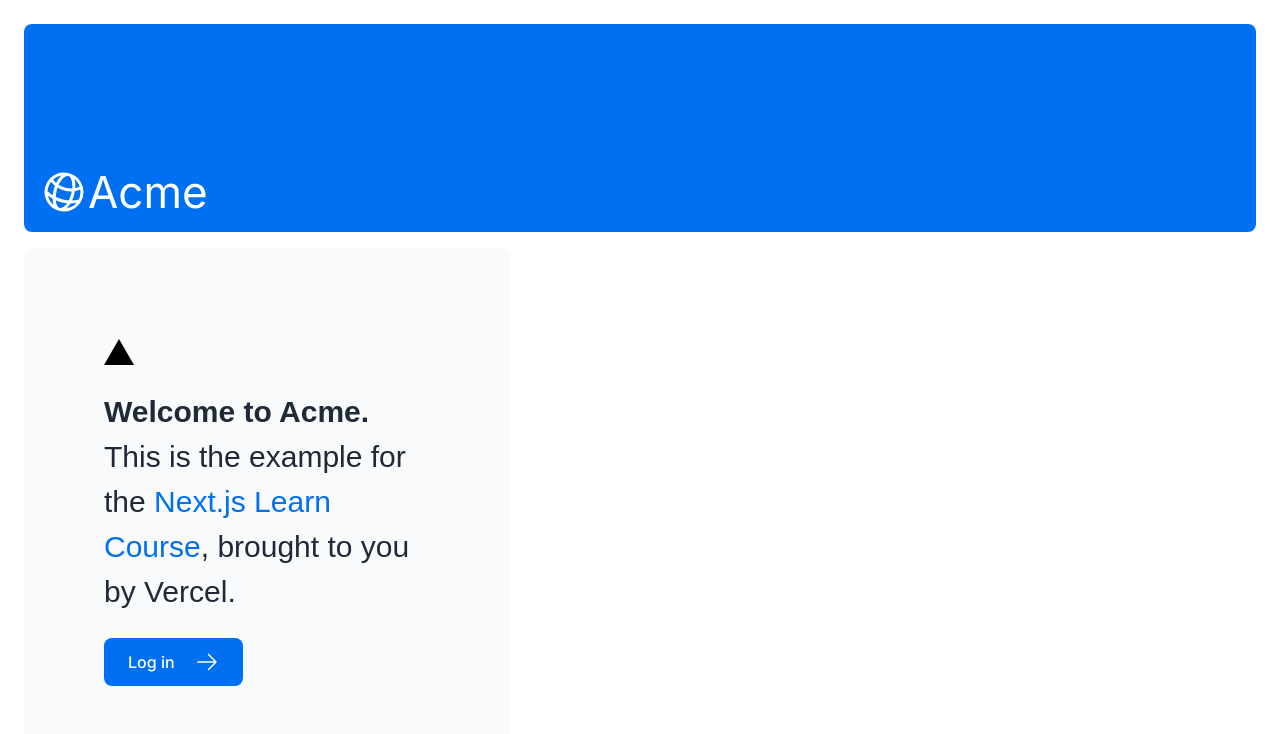
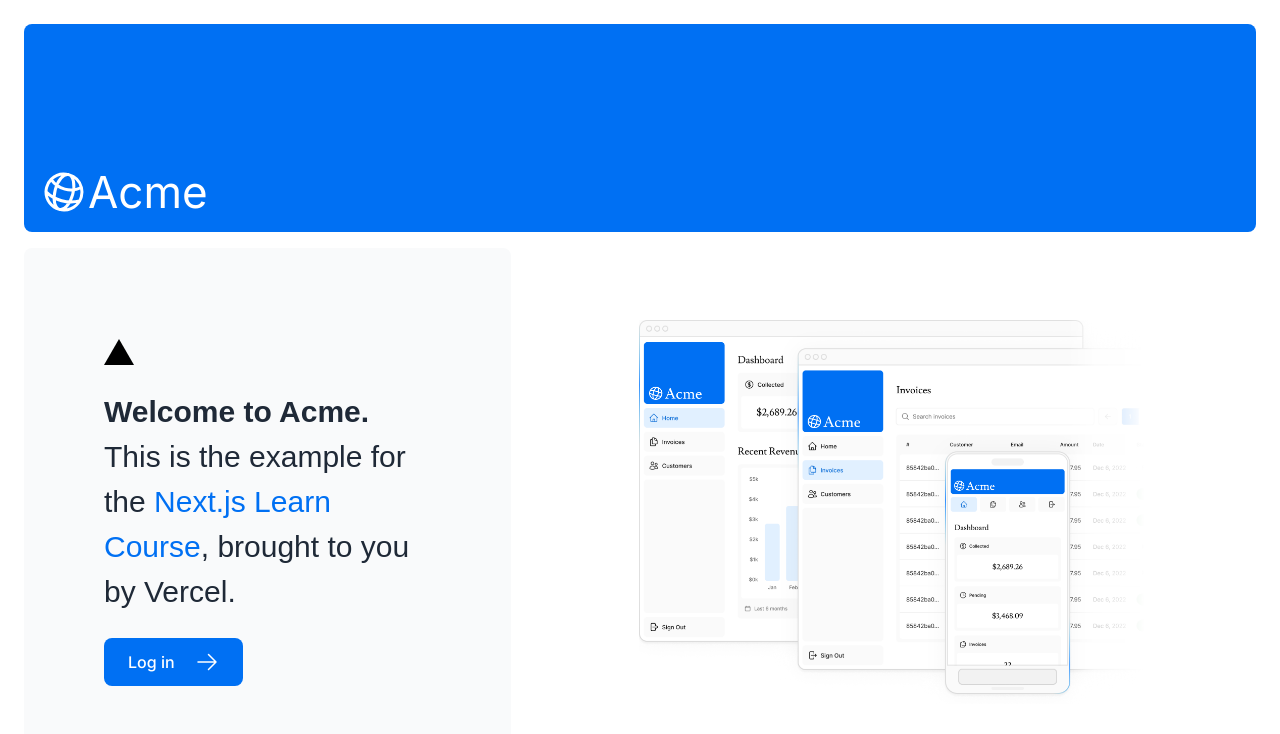
Before and after one commit to punipuni21/frontend-testing-nextjs, a Next.js app: page / in a window 1280 px wide. Shown: the top 734 px of the page. Built offline with nearby package versions, Linux system fonts and the light colour scheme; a web font is replaced by a local one.

Commit message:
add image

```diff
--- a/app/page.tsx
+++ b/app/page.tsx
@@ -2,6 +2,7 @@
 import { ArrowRightIcon } from "@heroicons/react/24/outline";
 import Link from "next/link";
 import { lusitana } from "@/app/ui/fonts";
+import Image from "next/image";
 
 export default function Page() {
   return (
@@ -29,7 +30,14 @@
           </Link>
         </div>
         <div className="flex items-center justify-center p-6 md:w-3/5 md:px-28 md:py-12">
-          {/* Add Hero Images Here */}
+          {/*hidden: display: none, md: minimun width(48rem or 768px) */}
+          <Image
+            src="/hero-desktop.png"
+            width={1000}
+            height={760}
+            className="hidden md:block" /* 768px以上で表示*/
+            alt="Screenshots of the dashboard project showing desktop version"
+          />
         </div>
       </div>
     </main>
```
